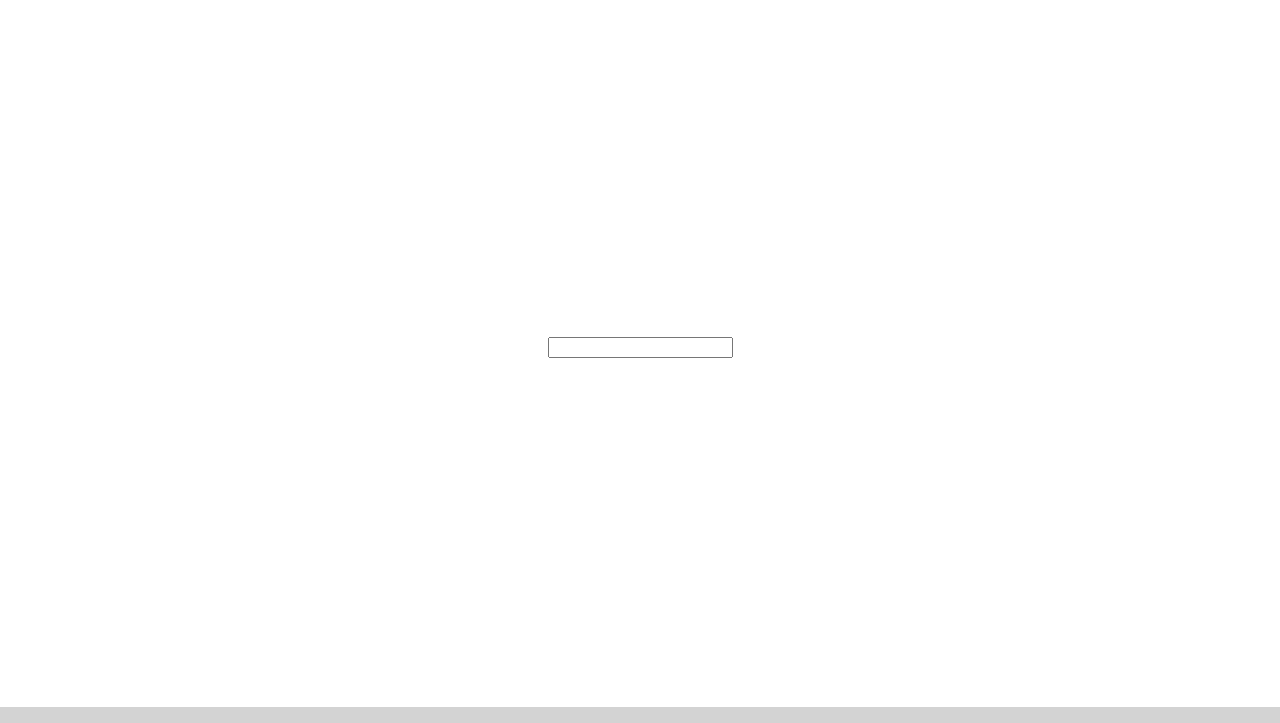
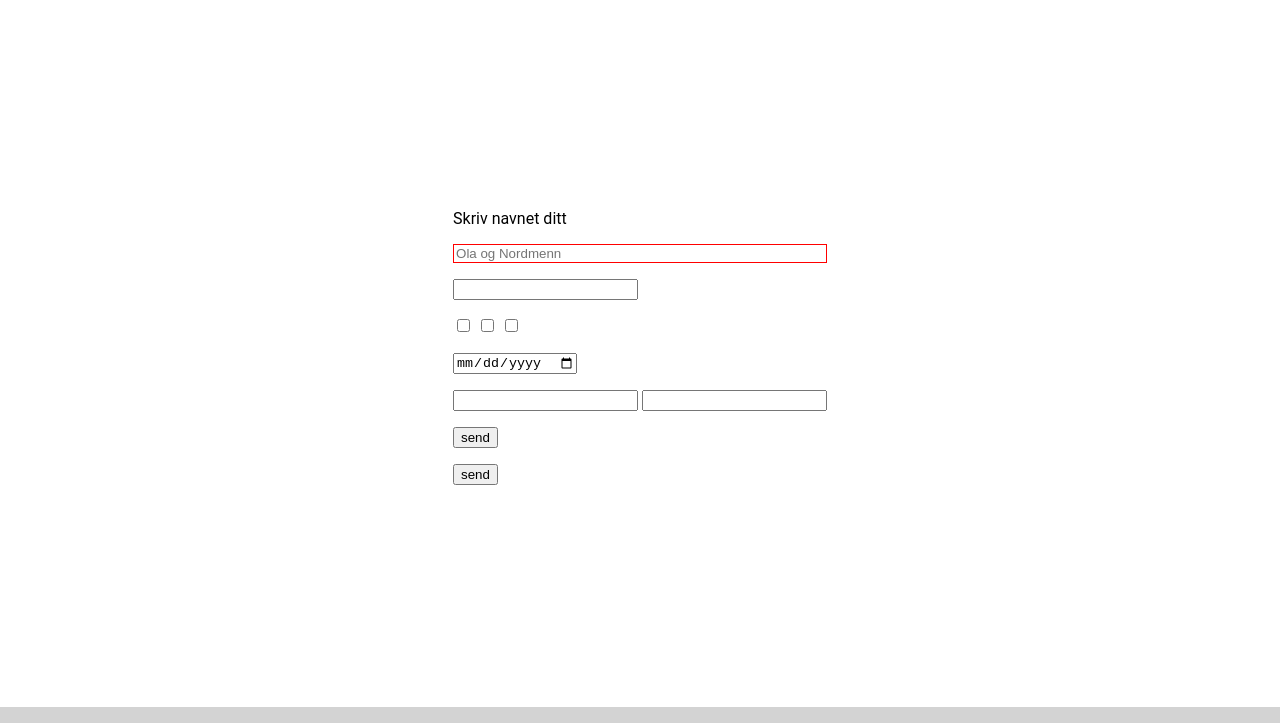
Before and after one commit to sharmababita/Kodeloftet-Undervsning15, a website: page index.html in a window 1280 px wide. Shown: the part 64-787 px from the top of the page. Drawn offline with Linux system fonts and the light colour scheme.

Commit message:
adding buttons

```diff
--- a/index.html
+++ b/index.html
@@ -1,5 +1,6 @@
 <!DOCTYPE html>
 <html lang="no">
+
 <head>
   <title>Hjem</title>
   <link rel="icon" type="image/x-icon" href="images/htmlBracket.png" />
@@ -14,12 +15,7 @@
     <img id="sunIcon" src="images/sun.png" alt="Sun Icon" />
     <p class="headerLogo">JH</p>
     <nav class="headerNav">
-        <img
-          id="hamburgerIcon"
-          class="icon"
-          src="images/hamburger.png"
-          alt="Hamburger Icon"
-        />
+      <img id="hamburgerIcon" class="icon" src="images/hamburger.png" alt="Hamburger Icon" />
       <ul id="navList" class="hidden">
         <li>Nav 1</li>
         <li>Nav 2</li>
@@ -31,14 +27,44 @@
   <main>
     <section class="section">
       <!-- Hero section / Home section / Main secton -->
-       <form>
+      <form
+      <label for="nameInput">
+          Skriv navnet ditt
+          <input type="text" name="nameInput" id="nameInput"  placeholder="Ola og Nordmenn"  required>
+      </label>
 
       <label for="">
-        <input type="text" name=""    id=""
+        <input type="number"  name=""   id="">
       </label>
 
+      <label for="">
+        <input type="checkbox" name="" id="">
+        <input type="checkbox" name="" id="">
+        <input type="checkbox" name="" id="">
+      </label>
+
+      <label for="">
+        <input type="date" name="dato" id="">
+      </label>
+
+      <!-----
+      undervisning challanges ----->
+
+      <label for="">
+        <input type="email" name=""  id="">
+        <input type="password" name=" "  id="">
+       </label>
+
+       <label for="">
+        <input type="button" value="send">
+       </label>
+
+       <label>
+        <input type="button" value="send">
+       </label>
+
+
       </form>
-       </section>
     </section>
   </main>
 
@@ -50,4 +76,5 @@
     </a>
   </footer>
 </body>
+
 </html>
--- a/styles.css
+++ b/styles.css
@@ -75,6 +75,16 @@ img {
   justify-content: space-around;
 }
 
+form {
+  display: flex;
+  flex-direction: column;
+  gap: 16px;
+
+}
+
+input[type="text"] {
+  border: 1px solid red;
+}
 /* FOOTER */
 .footer {
   display: flex;
```
Also changed, not shown: 1 other file. Lines whose indentation alone changed are shown as unchanged.
